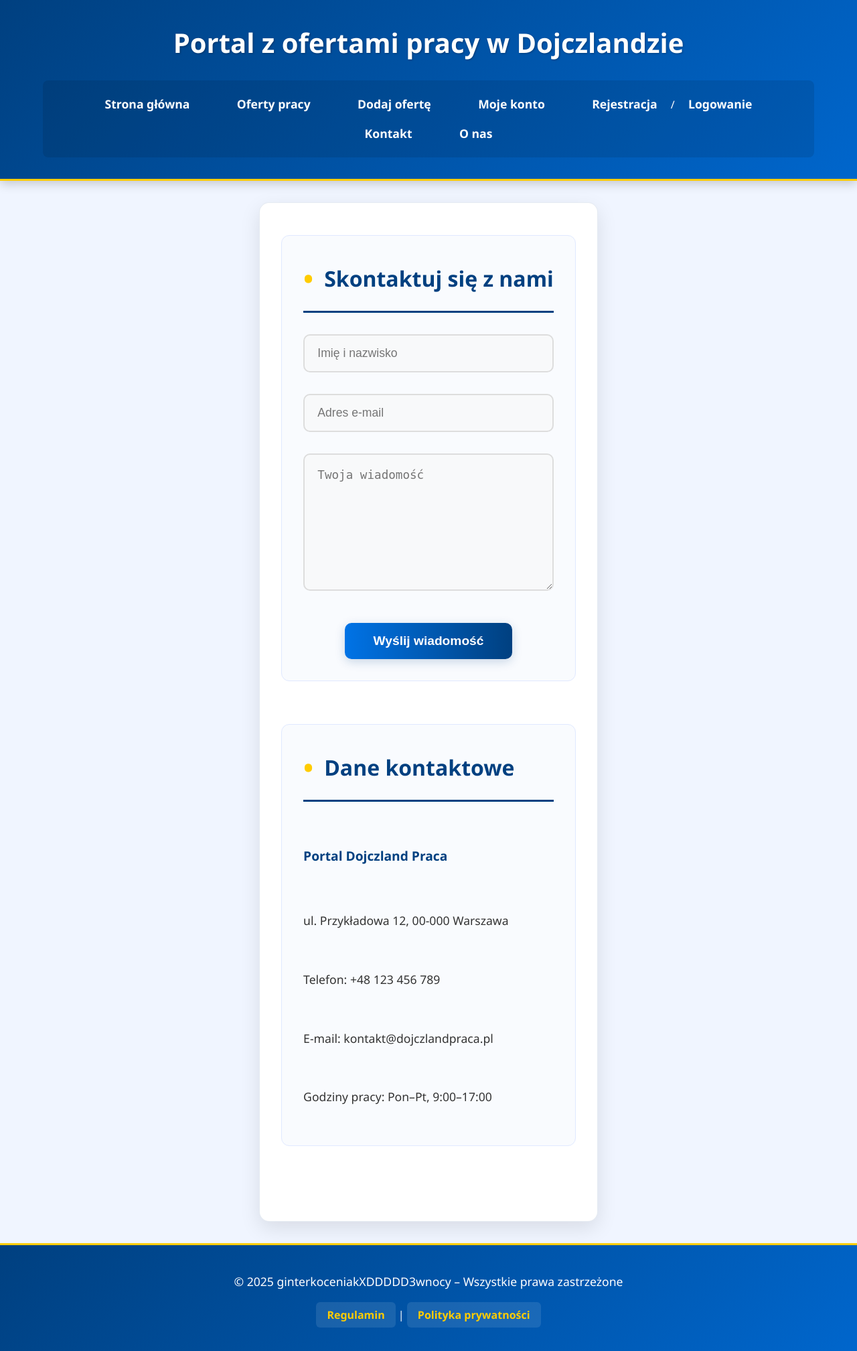
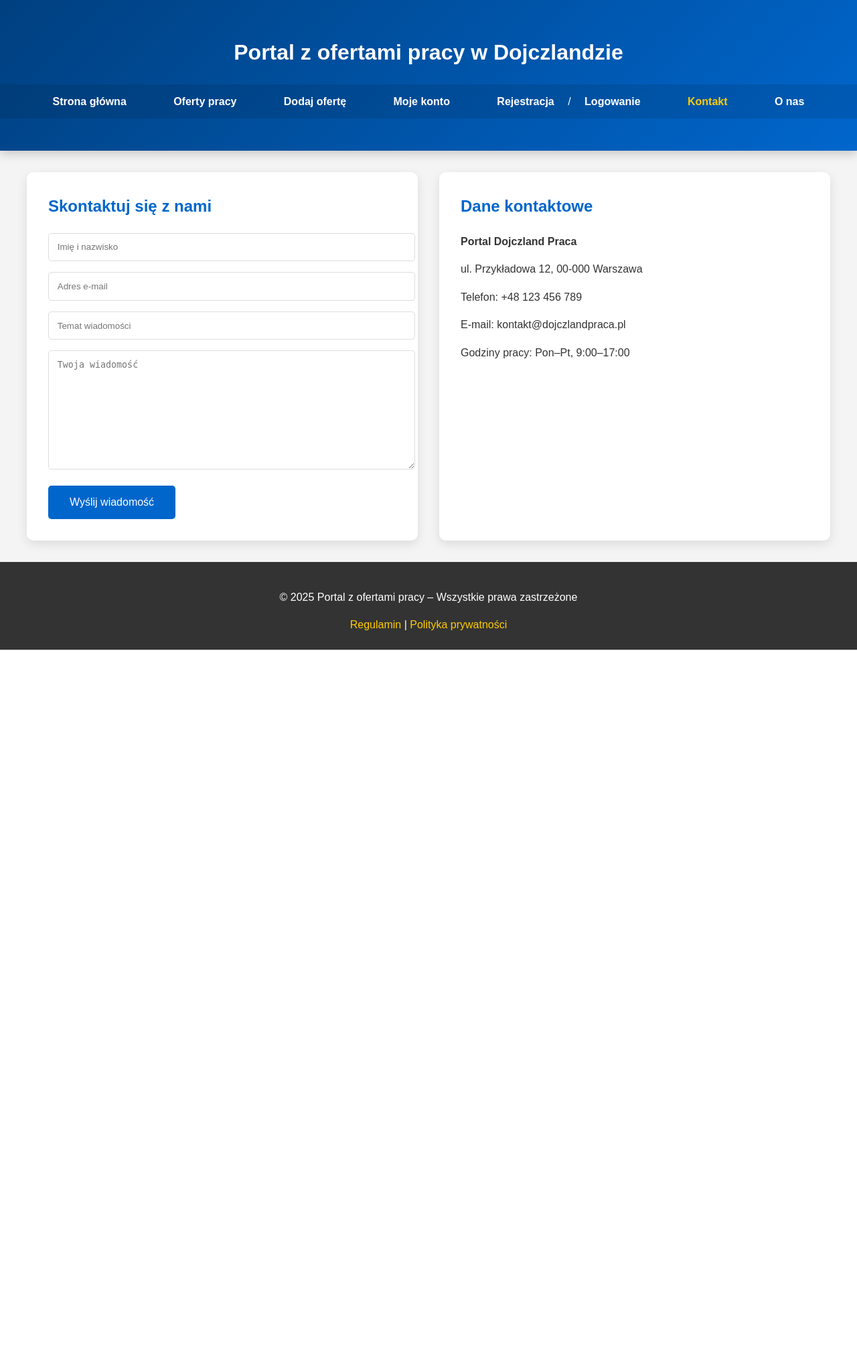
Before and after one commit to GGTeacherOP/deutsch_Koceniak_Ginter, a PHP site: page /kontakt.php in a window 1280 px wide. Shown: the whole page at 67% size. After the commit the page ends 970 px from the top, so only its background shows below. Run offline with PHP 8.4, Linux system fonts and the light colour scheme.

Commit message:
poprawa kontakt/ wysylanie wiadomosci do bazy

```diff
--- a/kontakt.php
+++ b/kontakt.php
@@ -1,10 +1,159 @@
+<?php
+session_start();
+require_once 'config.php';
+
+// Obsługa wysłania formularza
+if ($_SERVER['REQUEST_METHOD'] === 'POST') {
+    $imie = trim($_POST['imie']);
+    $email = trim($_POST['email']);
+    $temat = trim($_POST['temat']);
+    $wiadomosc = trim($_POST['wiadomosc']);
+
+    // Walidacja
+    $errors = [];
+    if (empty($imie)) $errors[] = "Imię i nazwisko jest wymagane";
+    if (empty($email) || !filter_var($email, FILTER_VALIDATE_EMAIL)) $errors[] = "Podaj poprawny email";
+    if (empty($temat)) $errors[] = "Temat jest wymagany";
+    if (empty($wiadomosc)) $errors[] = "Wiadomość jest wymagana";
+
+    if (empty($errors)) {
+        try {
+            $stmt = $conn->prepare("INSERT INTO kontakt (imie, email, temat, wiadomosc, data_wyslania)
+                                  VALUES (?, ?, ?, ?, NOW())");
+            $stmt->bind_param("ssss", $imie, $email, $temat, $wiadomosc);
+
+            if ($stmt->execute()) {
+                $success = "Wiadomość została wysłana pomyślnie!";
+            } else {
+                $errors[] = "Błąd podczas wysyłania wiadomości: " . $conn->error;
+            }
+        } catch (Exception $e) {
+            $errors[] = "Błąd bazy danych: " . $e->getMessage();
+        }
+    }
+}
+?>
+
 <!DOCTYPE html>
 <html lang="pl">
 <head>
     <meta charset="UTF-8">
     <meta name="viewport" content="width=device-width, initial-scale=1.0">
     <title>Kontakt – Dojczland Praca</title>
-    <link rel="stylesheet" href="style_kontakt.css">
+    <style>
+        body {
+            font-family: Arial, sans-serif;
+            line-height: 1.6;
+            margin: 0;
+            padding: 0;
+            background-color: #f4f4f4;
+            color: #333;
+        }
+
+        header {
+            background: linear-gradient(135deg, #004080 0%, #0066cc 100%);
+            color: white;
+            padding: 2rem 0;
+            text-align: center;
+            box-shadow: 0 4px 15px rgba(0, 0, 0, 0.2);
+        }
+
+        nav ul {
+            list-style: none;
+            padding: 0;
+            display: flex;
+            justify-content: center;
+            background-color: rgba(0, 0, 0, 0.1);
+            padding: 0.8rem;
+        }
+
+        nav ul li {
+            margin: 0 1.2rem;
+        }
+
+        nav ul li a {
+            color: white;
+            text-decoration: none;
+            font-weight: bold;
+            padding: 0.5rem 1rem;
+        }
+
+        nav ul li a.active {
+            color: #ffcc00;
+        }
+
+        main {
+            max-width: 1200px;
+            margin: 2rem auto;
+            padding: 0 1rem;
+            display: grid;
+            grid-template-columns: 1fr 1fr;
+            gap: 2rem;
+        }
+
+        #kontakt-formularz, #dane-kontaktowe {
+            background: white;
+            padding: 2rem;
+            border-radius: 10px;
+            box-shadow: 0 5px 15px rgba(0, 0, 0, 0.1);
+        }
+
+        h2 {
+            color: #0066cc;
+            margin-top: 0;
+        }
+
+        input, textarea {
+            width: 100%;
+            padding: 0.8rem;
+            margin-bottom: 1rem;
+            border: 1px solid #ddd;
+            border-radius: 5px;
+        }
+
+        textarea {
+            height: 150px;
+            resize: vertical;
+        }
+
+        button {
+            background: #0066cc;
+            color: white;
+            border: none;
+            padding: 1rem 2rem;
+            border-radius: 5px;
+            cursor: pointer;
+            font-size: 1rem;
+            transition: background 0.3s;
+        }
+
+        button:hover {
+            background: #004080;
+        }
+
+        .error {
+            color: red;
+            margin-bottom: 1rem;
+        }
+
+        .success {
+            color: green;
+            margin-bottom: 1rem;
+        }
+
+        footer {
+            background: #333;
+            color: white;
+            text-align: center;
+            padding: 1.5rem 0;
+            margin-top: 2rem;
+        }
+
+        footer a {
+            color: #ffcc00;
+            text-decoration: none;
+        }
+    </style>
 </head>
 <body>
 
@@ -24,18 +173,39 @@
 </header>
 
 <main>
-    <!-- Formularz kontaktowy -->
     <section id="kontakt-formularz">
         <h2>Skontaktuj się z nami</h2>
-        <form action="kontakt_wyslij.php" method="POST">
-            <input type="text" name="name" placeholder="Imię i nazwisko" required>
-            <input type="email" name="email" placeholder="Adres e-mail" required>
-            <textarea name="message" placeholder="Twoja wiadomość" rows="6" required></textarea>
+
+        <?php if (!empty($errors)): ?>
+            <div class="error">
+                <?php foreach ($errors as $error): ?>
+                    <p><?= htmlspecialchars($error) ?></p>
+                <?php endforeach; ?>
+            </div>
+        <?php endif; ?>
+
+        <?php if (isset($success)): ?>
+            <div class="success"><?= htmlspecialchars($success) ?></div>
+        <?php endif; ?>
+
+        <form method="POST">
+            <input type="text" name="imie" placeholder="Imię i nazwisko" required
+                   value="<?= isset($_POST['imie']) ? htmlspecialchars($_POST['imie']) : '' ?>">
+
+            <input type="email" name="email" placeholder="Adres e-mail" required
+                   value="<?= isset($_POST['email']) ? htmlspecialchars($_POST['email']) : '' ?>">
+
+            <input type="text" name="temat" placeholder="Temat wiadomości" required
+                   value="<?= isset($_POST['temat']) ? htmlspecialchars($_POST['temat']) : '' ?>">
+
+            <textarea name="wiadomosc" placeholder="Twoja wiadomość" required><?=
+                isset($_POST['wiadomosc']) ? htmlspecialchars($_POST['wiadomosc']) : ''
+            ?></textarea>
+
             <button type="submit">Wyślij wiadomość</button>
         </form>
     </section>
 
-    <!-- Dane kontaktowe -->
     <section id="dane-kontaktowe">
         <h2>Dane kontaktowe</h2>
         <p><strong>Portal Dojczland Praca</strong></p>
@@ -47,10 +217,9 @@
 </main>
 
 <footer>
-    <p>&copy; 2025 ginterkoceniakXDDDDD3wnocy – Wszystkie prawa zastrzeżone</p>
+    <p>&copy; 2025 Portal z ofertami pracy – Wszystkie prawa zastrzeżone</p>
     <a href="regulamin.php">Regulamin</a> | <a href="polityka_prywatnosci.php">Polityka prywatności</a>
 </footer>
 
-<script src="skrypty.js"></script>
 </body>
 </html>
```
